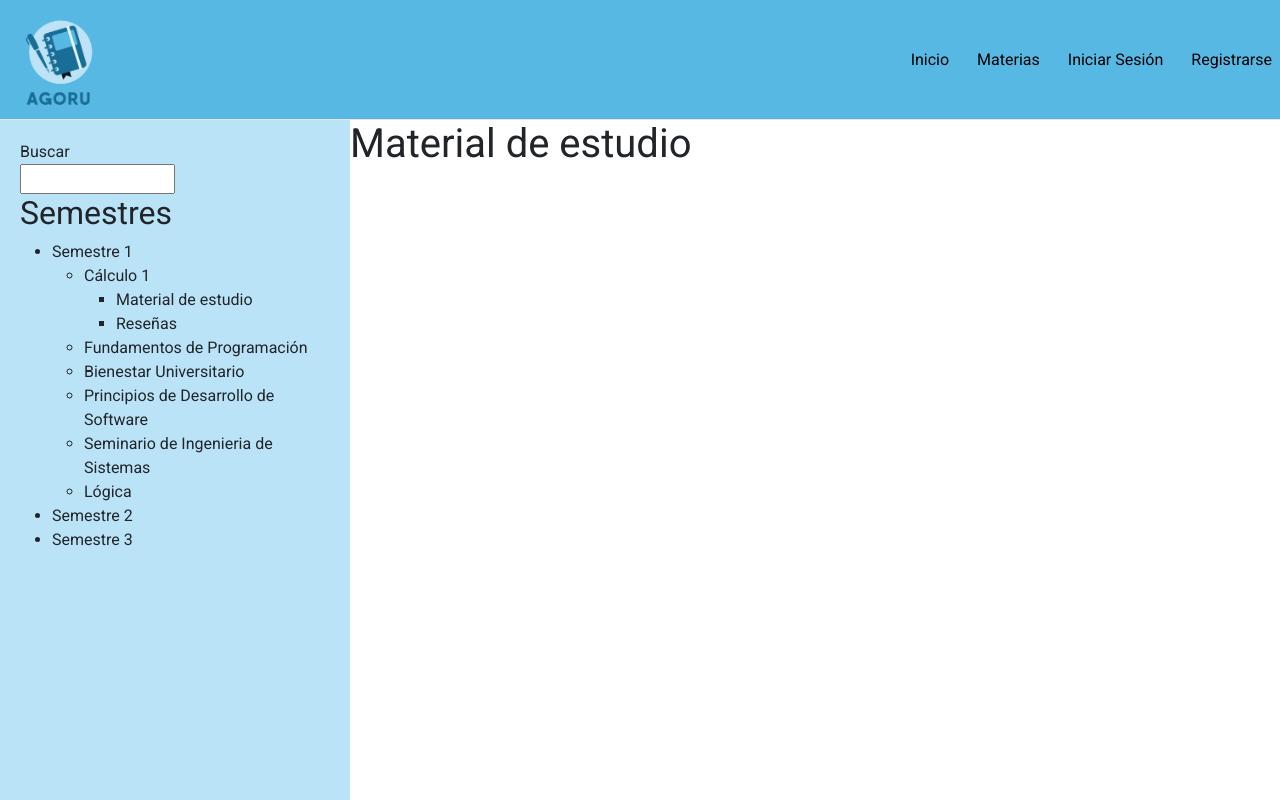
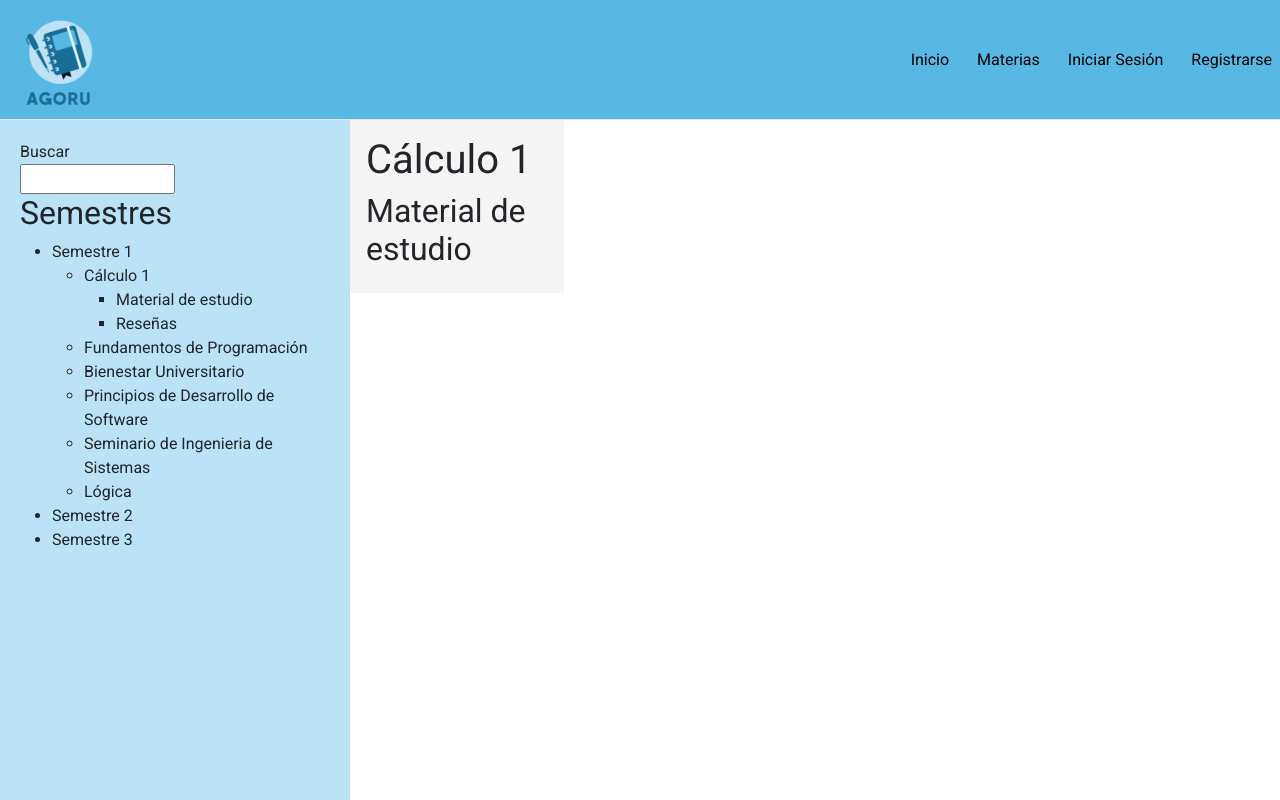
Before and after one commit to josevegara04/AgorU, a React (Vite) app in the folder FRONTEND/agoru_app/: page / in a window 1280 px wide. Both pictures are taken after a click on the button "Materias". Built offline with nearby package versions, Linux system fonts and the light colour scheme.

Commit message:
added subject name to the tittle

```diff
--- a/FRONTEND/agoru_app/src/Components/StudyMaterial.jsx
+++ b/FRONTEND/agoru_app/src/Components/StudyMaterial.jsx
@@ -3,10 +3,13 @@
 import React from "react";
 import "../Styles/studyMaterial.css";
 
-function studyMaterial(){
+function studyMaterial({ subject }){
     return(
-        <div className="">
-            <h1> Material de estudio </h1>
+        <div className="subject-material">
+            <div className="tittle-content">
+                <h1>{subject.name}</h1>
+                <h2> Material de estudio </h2>
+            </div>
         </div>
     )
 };
```
